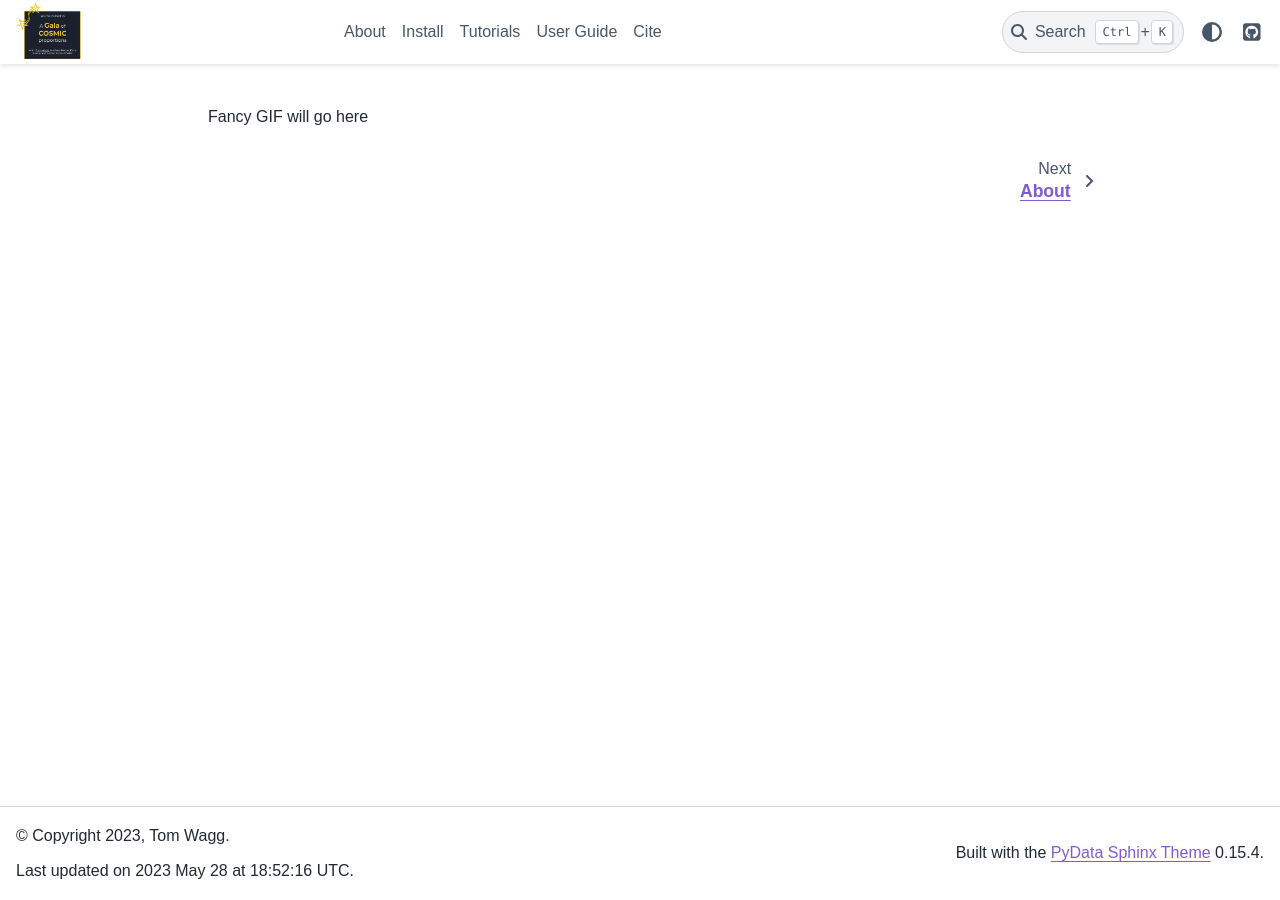
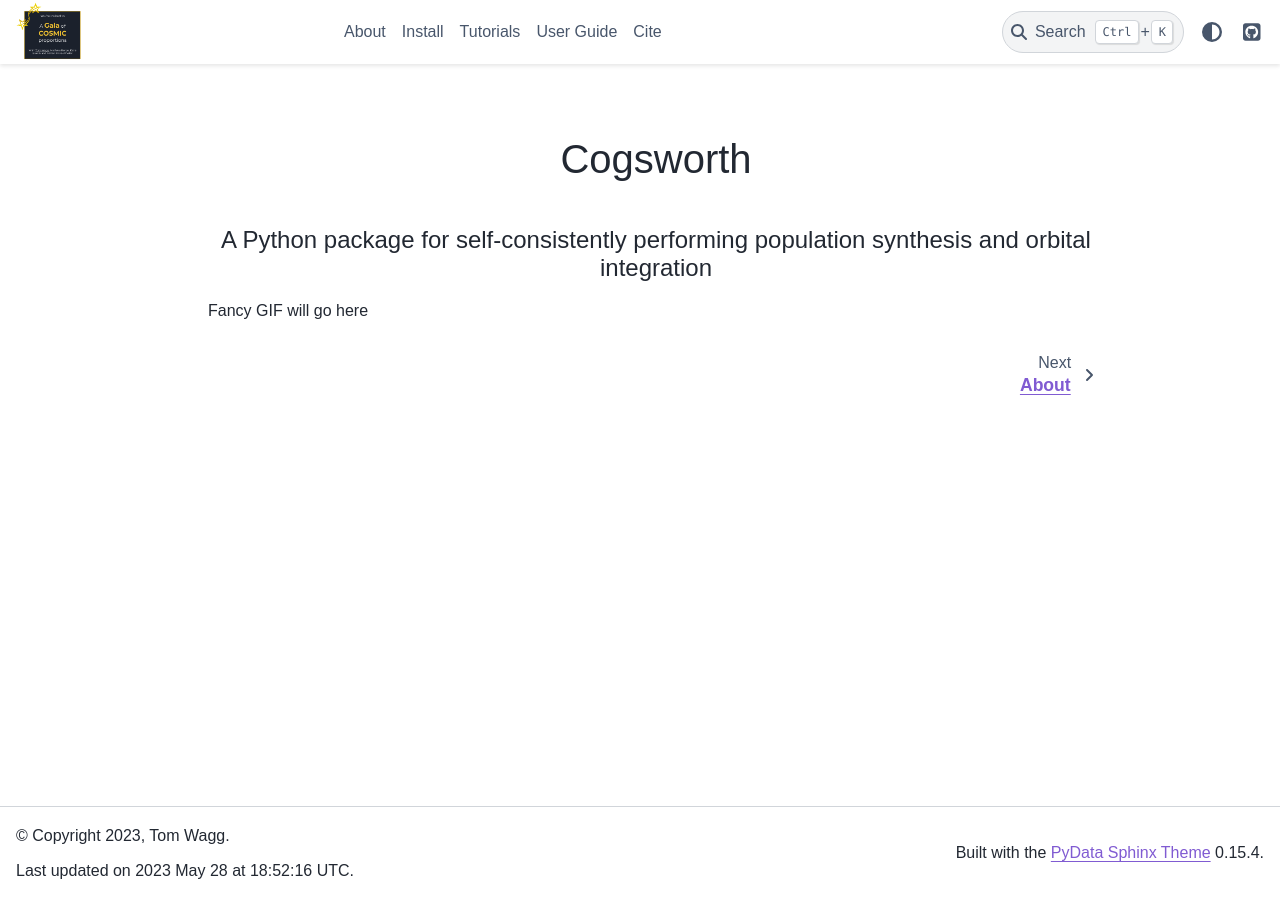
Before and after one commit to TomWagg/cogsworth, a Sphinx documentation site: the page built from docs/index.rst, in a window 1280 px wide. Built offline with Sphinx 7.4.7 and the PyData theme 0.15.4, drawn with Linux system fonts in a browser that asks for light colours; some web fonts are replaced; pages that are not in the unit, such as notebooks, are missing from menus.

Commit message:
update icon, add some custom html

```diff
--- a/docs/conf.py
+++ b/docs/conf.py
@@ -127,7 +127,7 @@
 
 html_last_updated_fmt = "%Y %b %d at %H:%M:%S UTC"
 html_show_sourcelink = False
-html_favicon = "_static/favicon.ico"
+html_favicon = "_static/cog.ico"
 
 html_sidebars = {
     "index": [],
--- a/docs/index.rst
+++ b/docs/index.rst
@@ -1,3 +1,10 @@
+.. raw:: html
+
+    <div style="text-align:center; padding-top: 2rem">
+        <h1>Cogsworth</h1>
+        <h4>A Python package for self-consistently performing population synthesis and orbital integration</h4>
+    </div>
+
 Fancy GIF will go here
 
 .. toctree::
--- a/docs/pages/about.rst
+++ b/docs/pages/about.rst
@@ -18,7 +18,7 @@
 
 Using ``cogsworth`` you can evolve a population of stars using population synthesis, whilst self-consistently integrating their orbits with a galactic potential of your choosing. In this way you can explore the full evolutionary history (both stellar and orbital) of a population of stars and make predictions for present day kinematics and other distributions. We additionally provide tools for transforming the intrinsic populations into observables and for classifying each the nature of each system.
 
-In this documentation you'll find everything you need to get ``cogsworth`` working for you! For the new user, we have :doc:`instructions for the installation <pages/install>` of the package, a quick :doc:`getting started page <pages/getting_started>` and a collection of extensive :doc:`tutorials <pages/tutorials>`. For some simple use cases we have a :doc:`gallery of examples <auto_examples/index>`. Additionally if you're looking for some more detailed examples we have a series of case studies demonstrating potential science use cases. Finally, we include exhaustive API documentations in the :doc:`User Guide <pages/modules>`
+In this documentation you'll find everything you need to get ``cogsworth`` working for you! For the new user, we have :doc:`instructions for the installation <install>` of the package, a quick :doc:`getting started page <getting_started>` and a collection of extensive :doc:`tutorials <tutorials>`. For some simple use cases we have a :doc:`gallery of examples <../auto_examples/index>`. Additionally if you're looking for some more detailed examples we have a series of case studies demonstrating potential science use cases. Finally, we include exhaustive API documentations in the :doc:`User Guide <modules>`
 
 Authors
 =======
```
Also changed, not shown: docs/_static/cog.ico (added), docs/_static/favicon.ico (deleted).
